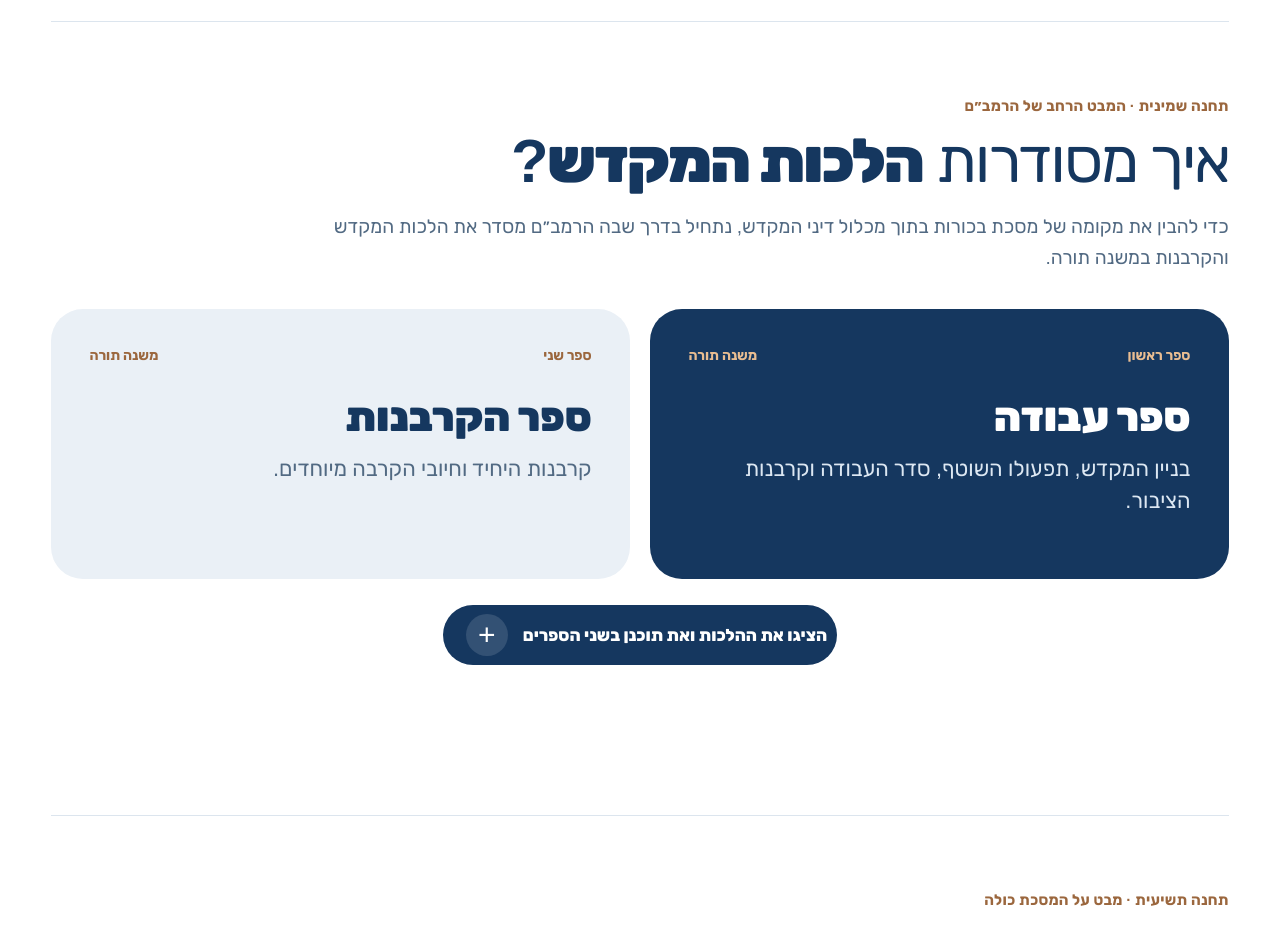
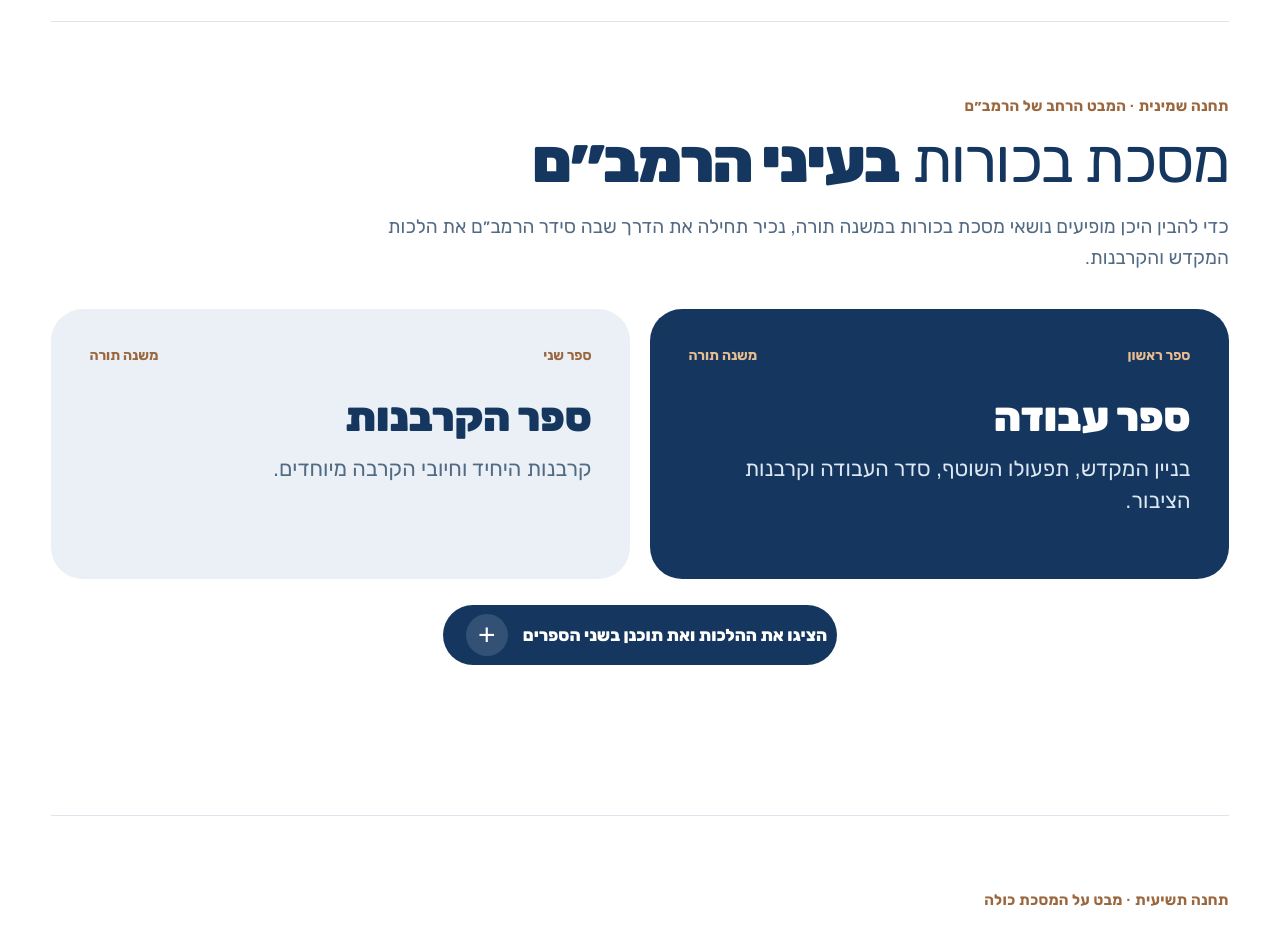
Before and after one commit to Effy-hii/bekhorotmap, a plain HTML site: page index.html in a window 1280 px wide. Shown: the part 7820-8745 px from the top of the page. Drawn offline with Linux system fonts and the light colour scheme.

Commit message:
Clarify Rambam station heading

```diff
--- a/index.html
+++ b/index.html
@@ -274,8 +274,8 @@
       <section class="temple-map" id="temple-map" data-screen aria-labelledby="temple-map-title">
         <header class="temple-map-heading">
           <p class="eyebrow">תחנה שמינית · המבט הרחב של הרמב״ם</p>
-          <h2 id="temple-map-title">איך מסודרות <strong>הלכות המקדש?</strong></h2>
-          <p>כדי להבין את מקומה של מסכת בכורות בתוך מכלול דיני המקדש, נתחיל בדרך שבה הרמב״ם מסדר את הלכות המקדש והקרבנות במשנה תורה.</p>
+          <h2 id="temple-map-title">מסכת בכורות <strong>בעיני הרמב״ם</strong></h2>
+          <p>כדי להבין היכן מופיעים נושאי מסכת בכורות במשנה תורה, נכיר תחילה את הדרך שבה סידר הרמב״ם את הלכות המקדש והקרבנות.</p>
         </header>
         <div class="temple-books" aria-label="שני הספרים המרכזיים להלכות המקדש והקרבנות במשנה תורה">
           <article class="temple-book temple-book--work" aria-labelledby="temple-work-title">
```
